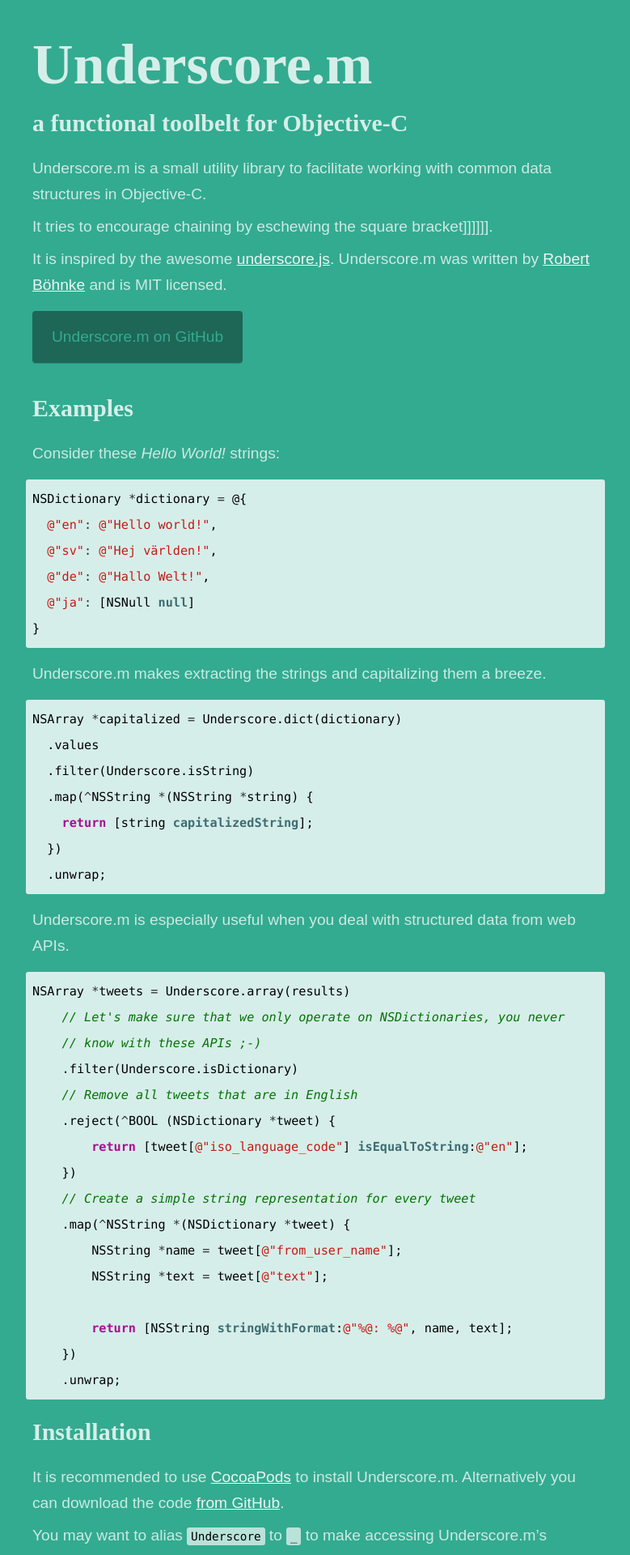
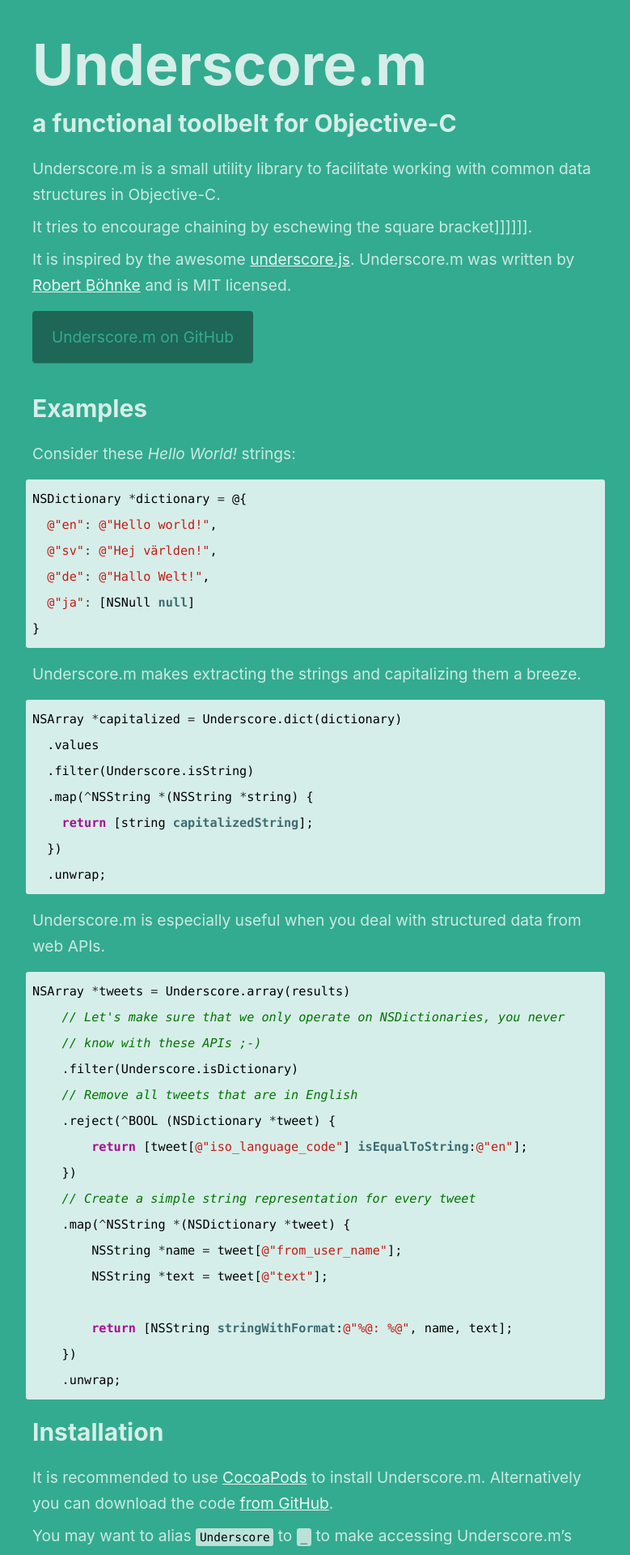
Before and after one commit to robb/Underscore.m, a Jekyll site: the page built from index.html, in a window 1280 px wide. Shown: the top 1920 px of the page at 81% size, without its empty margins (250-1029 px from the left). Built offline with Jekyll 4.4.1, drawn with Linux system fonts in a browser that asks for light colours; nearby versions of some CDN libraries; the list of posts is cut into pages by our own code.

Commit message:
Update default.css

```diff
--- a/css/default.css
+++ b/css/default.css
@@ -11,7 +11,7 @@
   background: #33AB90;
   color:      #33AB90;
 
-  font-family: "ff-meta-web-pro", sans-serif;
+  font-family: -apple-system, BlinkMacSystemFont, sans-serif;
 
   font-size:   1.2rem;
   line-height: 2rem;
@@ -45,7 +45,6 @@
 }
 
 h1, h2, h3, h4, h5 {
-  font-family: "brandon-grotesque";
   color: rgba(255, 255, 255, 0.8);
 }
 
```
